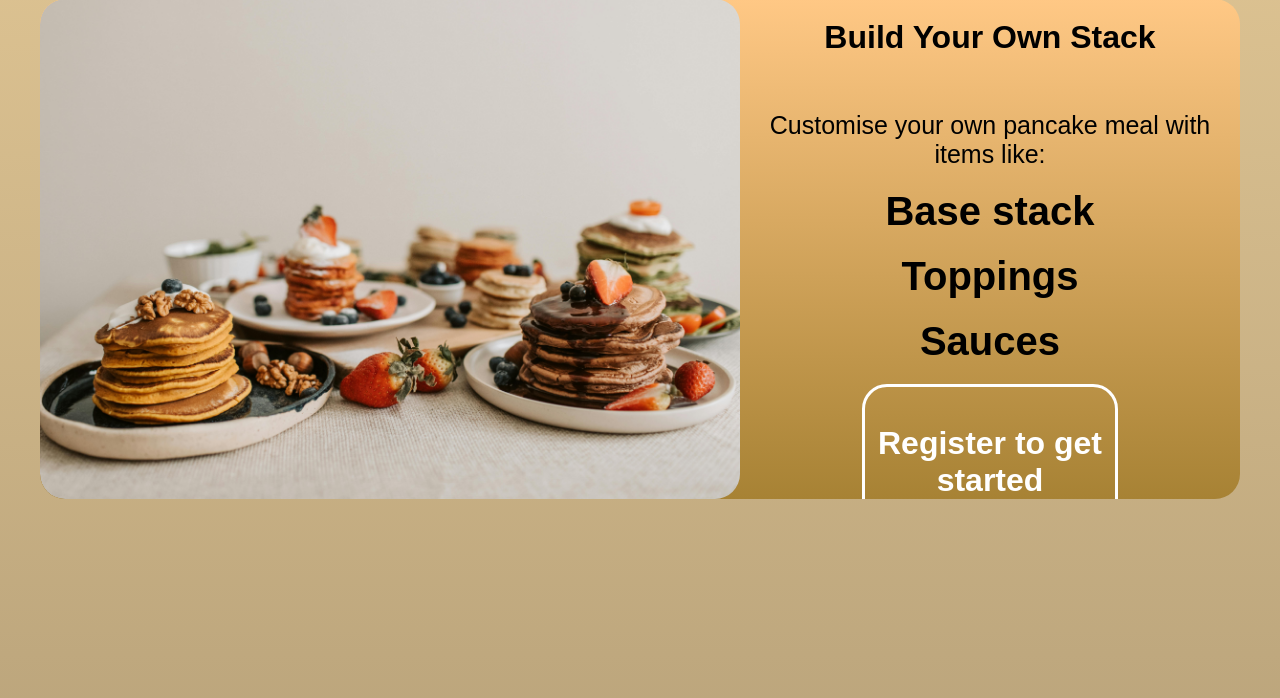
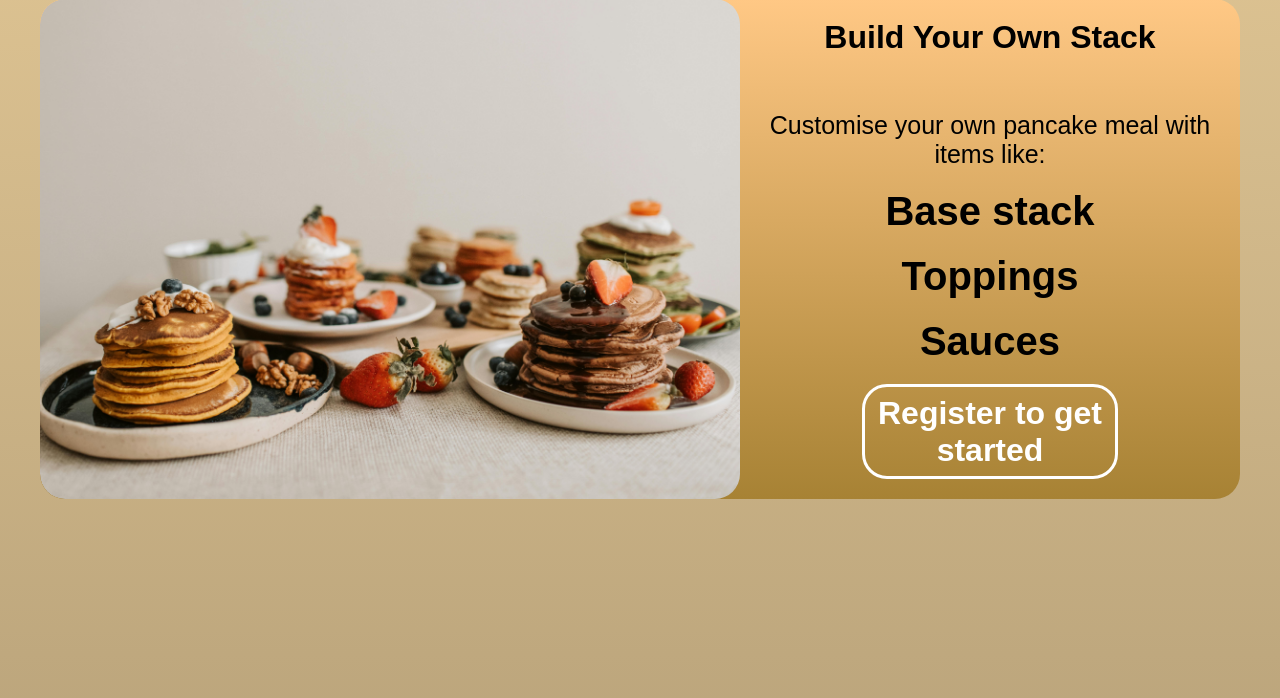
Before and after one commit to paddi-sam/flippy-pancake, a Flask app: page / in a window 1280 px wide; the page is wider, and only the part inside the window is pictured. Shown: the part 860-1558 px from the top of that part. Run offline with Flask 3, Linux system fonts and the light colour scheme.

Commit message:
fix: wrapping div in a href doesnt extend container

```diff
--- a/static/css/build-stack.css
+++ b/static/css/build-stack.css
@@ -79,3 +79,7 @@ background-color: plum;
 .get-started-button-container:active{
 transform: scale(0.9);
 }
+
+.byos-text-container > a {
+  display: contents;
+}
```
